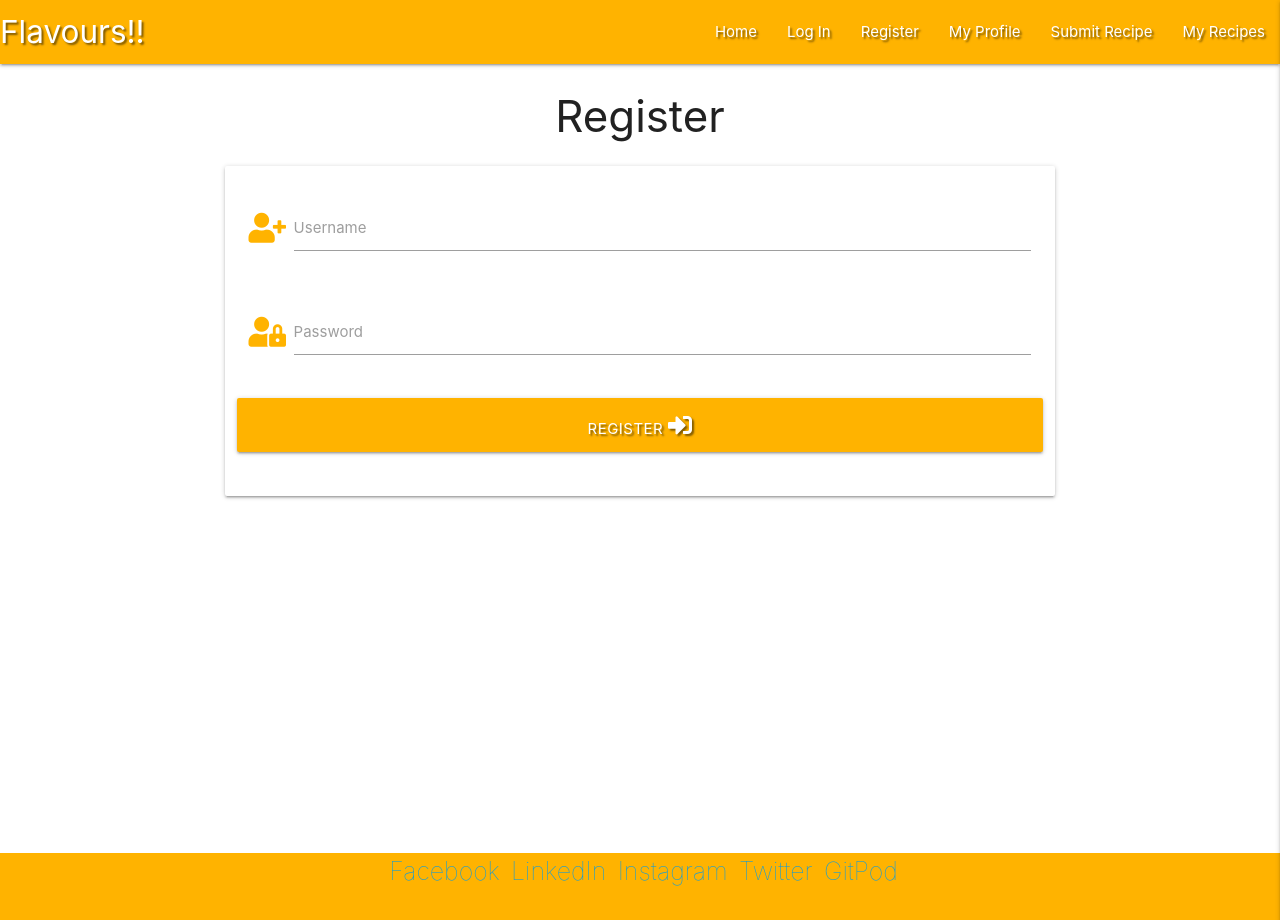
After one commit to Dwain-Daniel/milestone-3, a Flask app: page /register in a window 1280 px wide. The commit adds this page. Run offline with Flask 2, Linux system fonts and the light colour scheme; some libraries are stand-ins or nearby versions.

Commit message:
Add register template

```diff
--- a/app.py
+++ b/app.py
@@ -4,6 +4,7 @@ from flask import (
     redirect, request, session, url_for)
 from flask_pymongo import PyMongo
 from bson.objectid import ObjectId
+from werkzeug.security import generate_password_hash, check_password_hash
 if os.path.exists("env.py"):
     import env
 
@@ -24,6 +25,10 @@ def get_recipes():
     return render_template("recipes.html", recipes=recipes)
 
 
+@app.route("/register", methods=["GET", "POST"])
+def register():
+    return render_template("register.html")
+
 if __name__ == "__main__":
     app.run(host=os.environ.get("IP"),
             port=int(os.environ.get("PORT")),
--- a/static/css/style.css
+++ b/static/css/style.css
@@ -2,15 +2,6 @@
     text-shadow: 2px 2px 2px rgba(0,0,0,0.5);
 }
 
-body {
-    display: flex;
-    min-height: 100vh;
-    flex-direction: column;
-  }
-
-  main {
-    flex: 1 0 auto;
-  }
 
 .footer{
     height: 4.5rem;
--- a/templates/base.html
+++ b/templates/base.html
@@ -25,7 +25,7 @@
                 <ul class="right hide-on-med-and-down">
                     <li><a href="{{ url_for('get_recipes') }}">Home</a></li>
                     <li><a href="#">Log In</a></li>
-                    <li><a href="#">Register</a></li>
+                    <li><a href="{{ url_for('register') }}">Register</a></li>
                     <li><a href="#">My Profile</a></li>
                     <li><a href="#">Submit Recipe</a></li>
                     <li><a href="#">My Recipes</a></li>
@@ -39,7 +39,7 @@
             </li>
             <li><a href="{{ url_for('get_recipes') }}">Home</a></li>
             <li><a href="#">Log In</a></li>
-            <li><a href="#">Register</a></li>
+            <li><a href="{{ url_for('register') }}">Register</a></li>
             <li><a href="#">My Profile</a></li>
             <li><a href="#">Submit Recipe</a></li>
             <li><a href="#">My Recipes</a></li>
--- /dev/null
+++ b/templates/register.html
@@ -0,0 +1,33 @@
+{% extends "base.html" %}
+{% block content %}
+
+<h3 class="center-align">Register</h3>
+
+
+<div class="row">
+    <form class="col s12 m8 offset-m2" method="POST" action="{{ url_for('register') }}">
+        <div class="card-panel">
+            <div class="row">
+                <div class="input-field col s12">
+                    <i class="fas fa-user-plus prefix amber-text text-darken-1"></i>
+                    <input id="username" type="text" class="validate">
+                    <label for="username">Username</label>
+                </div>
+            </div>
+            <div class="row">
+                <div class="input-field col s12">
+                    <i class="fas fa-user-lock prefix amber-text text-darken-1"></i>
+                    <input id="password" name="password" type="password" class="validate">
+                    <label for="password">Password</label>
+                </div>
+            </div>
+            <div class="row">
+                <button type="submit" class="col s12 btn-large amber darken-1 text-shadow">
+                    Register <i class="fas fa-sign-in-alt"></i>
+                </button>
+            </div>
+        </div>
+    </form>
+</div>
+
+{% endblock %}
```
